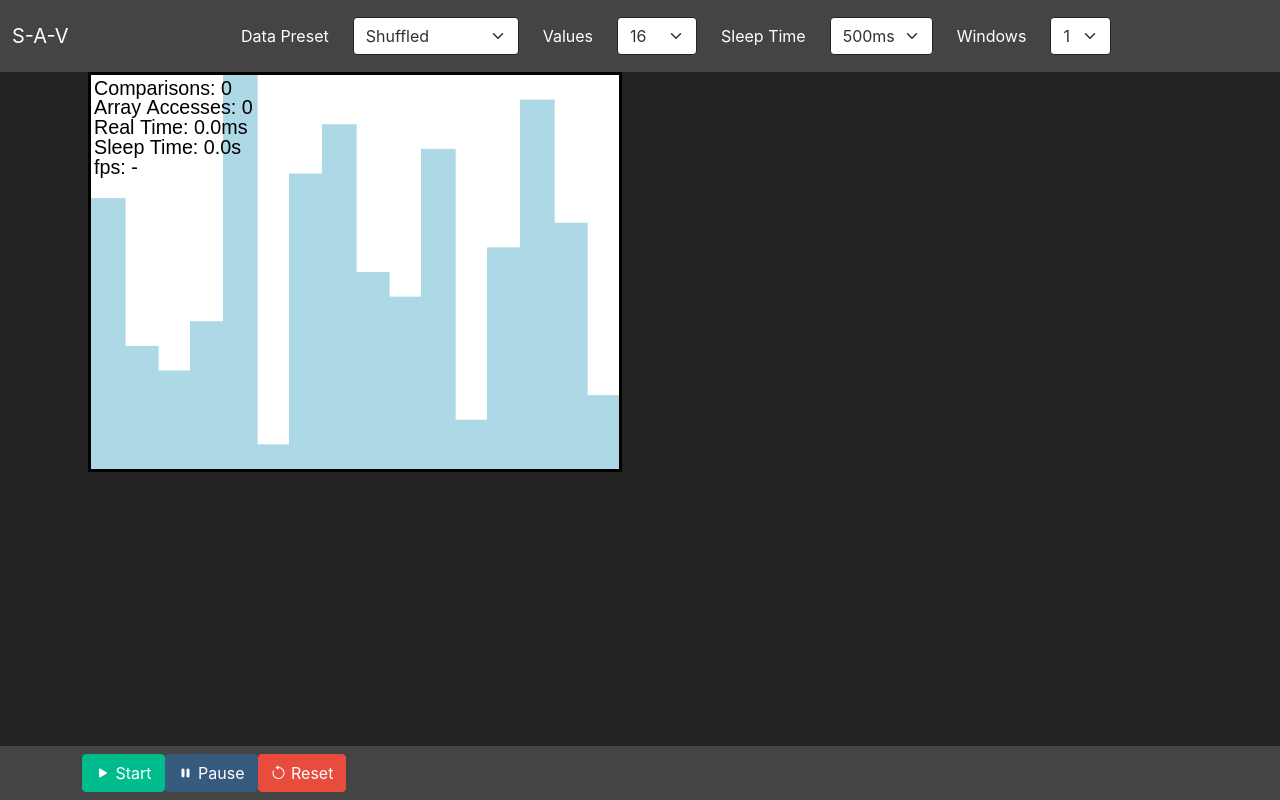
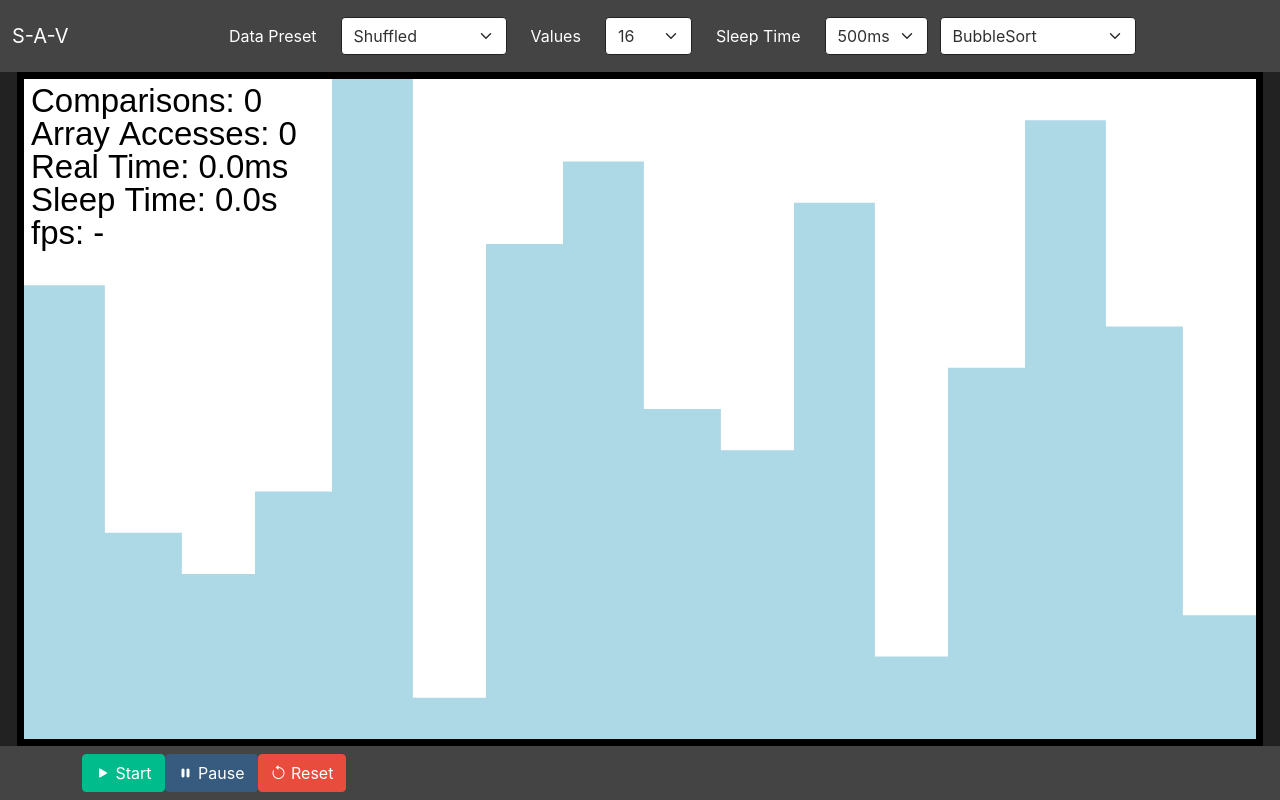
Before and after one commit to nimeji/sorting-algorithm-visualizer, a React (Create React App) app: page / in a window 1280 px wide. Built offline with nearby package versions, Linux system fonts and the light colour scheme.

Commit message:
updated page layout

```diff
--- a/src/components/SortingApp/SortingApp.module.scss
+++ b/src/components/SortingApp/SortingApp.module.scss
@@ -1,9 +1,13 @@
 .appContainer {
+  display: flex;
+  flex-flow: column nowrap;
+
   margin-bottom: 54px;
+  height: 100%;
 }
 
 .sorterContainer {
-  position: relative;
+  flex-grow: 1;
 }
 
 .algorithmSelection {
@@ -11,3 +15,8 @@
   top: 10px;
   left: 50%;
 }
+
+.sorterWrapper {
+  width: 100%;
+  height: 100%;
+}
--- a/src/components/SortingApp/SortingApp.tsx
+++ b/src/components/SortingApp/SortingApp.tsx
@@ -1,12 +1,11 @@
-import { createRef, RefObject, useCallback, useMemo, useRef, useState } from 'react';
-import { Container, Nav, Navbar, Row } from 'react-bootstrap';
+import { useRef, useState } from 'react';
+import { Container, Nav, Navbar } from 'react-bootstrap';
 import { AlgorithmSelection } from '../AlgorithmSelection/AlgorithmSelection';
 import { DataPreset, DataPresetSelection } from '../DataPresetSelection/DataPresetSelection';
 import { SleepTimeSelection } from '../SleepTimeSelection/SleepTimeSelection';
 import { Sorter } from '../Sorter/Sorter';
-import { AlgorithmName, algorithmNames } from '../Sorter/SorterAlgorithms';
+import { AlgorithmName } from '../Sorter/SorterAlgorithms';
 import { ValueCountSelection } from '../ValueCountSelection/ValueCountSelection';
-import { WindowNumberSelect } from '../WindowNumberSelect/WindowNumberSelect';
 import styles from './SortingApp.module.scss';
 
 export function SortingApp() {
@@ -15,51 +14,14 @@ export function SortingApp() {
   const [valueCount, setValueCount] = useState(16);
   const [sleepTime, setSleepTime] = useState(500);
   const [maxValues, setMaxValues] = useState(valueCount);
-  const [numWindows, setNumWindows] = useState(1);
+  const [algorithm, setAlgorithm] = useState<AlgorithmName>('BubbleSort');
 
-  const [algorithms, setAlgorithms] = useState<AlgorithmName[]>([...algorithmNames]);
 
-  const setAlgorithm = useCallback((i: number, value: AlgorithmName) => {
-    setAlgorithms((previous) => {
-      const temp = [...previous];
-      temp[i] = value;
-
-      return temp;
-    })
-  }, [setAlgorithms]);
-
-  const sorterRef = useRef<RefObject<Sorter>[]>([]);
-
-  for(let i = 0; i<8; i++) {
-    sorterRef.current[i] = sorterRef.current[i] ?? createRef<Sorter>();
-  }
-
-  const windows = useMemo(() => {
-    const temp = [];
-
-    for(let i = 0; i<numWindows; i++) {
-      temp[i] = (
-        <div key={i} className={`${styles.sorterContainer} col-xl-6`} style={{height: '400px'}}>
-          <div className={styles.algorithmSelection} >
-            <AlgorithmSelection algorithm={algorithms[i]} onChange={(algorithm) => setAlgorithm(i, algorithm)} />
-          </div>
-          <Sorter
-            ref={sorterRef.current[i]}
-            data={data}
-            algorithm={algorithms[i]}
-            sleepTime={sleepTime}
-            onMaxValuesChange={setMaxValues}
-          />
-        </div>
-      );
-    }
-
-    return temp;
-  }, [numWindows, algorithms, data, setAlgorithm, sleepTime]);
+  const sorterRef = useRef<Sorter>(null);
 
   return (
     <div className={styles.appContainer}>
-      <Navbar collapseOnSelect expand="lg" className="navbar-dark bg-secondary">
+      <Navbar collapseOnSelect expand="xl" className="navbar-dark bg-secondary">
         <Container fluid>
           <Navbar.Toggle />
           <Navbar.Brand>S-A-V</Navbar.Brand>
@@ -75,33 +37,38 @@ export function SortingApp() {
                 <SleepTimeSelection sleepTime={sleepTime} onChange={setSleepTime} options={[500, 250, 100, 50, 25, 10, 5, 1]} />
               </Nav.Item>
               <Nav.Item>
-                <WindowNumberSelect number={numWindows} onChange={setNumWindows} />
+                <AlgorithmSelection algorithm={algorithm} onChange={setAlgorithm} />
               </Nav.Item>
             </Nav>
           </Navbar.Collapse>
         </Container>
       </Navbar>
 
-      <Container>
-        <Row>
-          {windows}
-        </Row>
+      <Container fluid className={styles.sorterContainer}>
+        <Sorter
+            ref={sorterRef}
+            data={data}
+            algorithm={algorithm}
+            sleepTime={sleepTime}
+            onMaxValuesChange={setMaxValues}
+        />
       </Container>
-      <Nav className="fixed-bottom navbar-dark bg-secondary py-2">
+
+      <Nav className="navbar-dark bg-secondary py-2">
         <Container>
           <button
             className="btn btn-success"
-            onClick={()=>sorterRef.current?.forEach(ref => ref.current?.start())}
+            onClick={()=>sorterRef.current?.start()}
           ><span className="bi bi-play-fill" /> Start</button>
 
           <button
             className="btn btn-primary"
-            onClick={()=>sorterRef.current?.forEach(ref => ref.current?.pause())}
+            onClick={()=>sorterRef.current?.pause()}
           ><span className="bi bi-pause-fill" /> Pause</button>
 
           <button
             className="btn btn-danger"
-            onClick={()=>sorterRef.current?.forEach(ref => ref.current?.reset())}
+            onClick={()=>sorterRef.current?.reset()}
           ><span className="bi bi-arrow-counterclockwise" /> Reset</button>
         </Container>
       </Nav>
--- a/src/index.scss
+++ b/src/index.scss
@@ -12,6 +12,10 @@ body {
   -moz-osx-font-smoothing: grayscale;
 }
 
+html, body, #root {
+  height: 100%;
+}
+
 code {
   font-family: source-code-pro, Menlo, Monaco, Consolas, 'Courier New',
     monospace;
```
